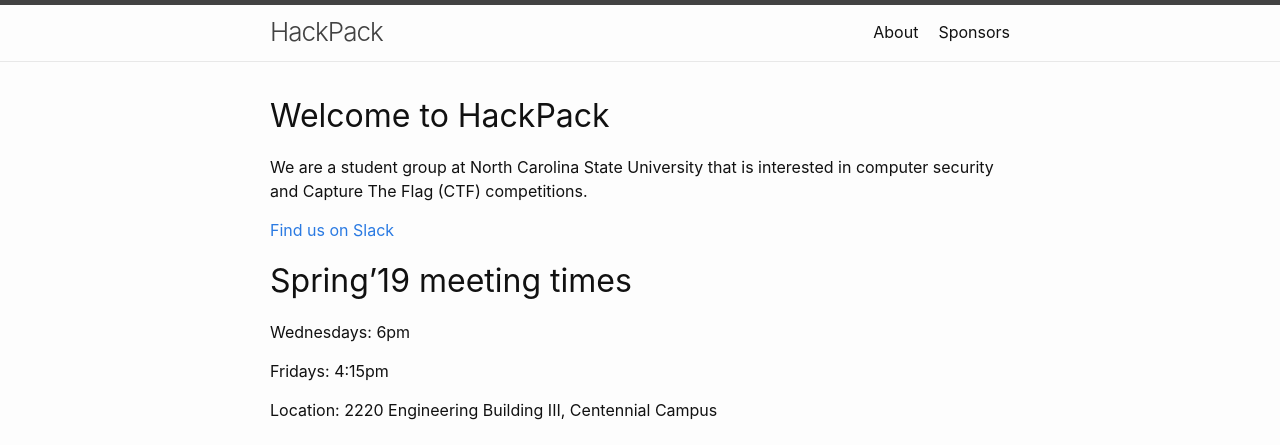
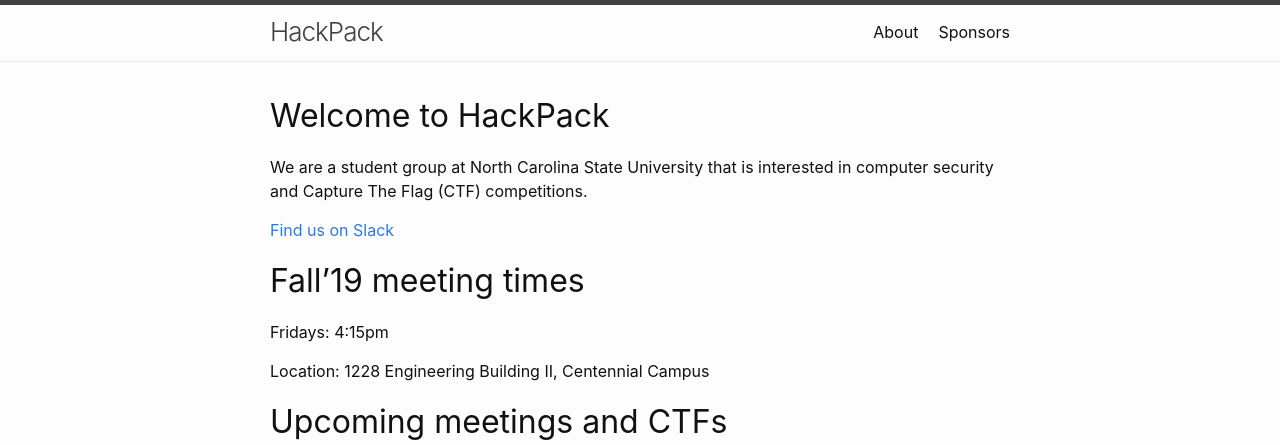
Before and after one commit to kapravel/hackpack-web, a Jekyll site: the page built from index.md, in a window 1280 px wide. Shown: the top 445 px of the page. Built offline with Jekyll 4.4.1, drawn with Linux system fonts in a browser that asks for light colours.

Commit message:
fall meeting times

```diff
--- a/index.md
+++ b/index.md
@@ -11,13 +11,11 @@ We are a student group at North Carolina State University that is interested in
 
 [Find us on Slack](https://ncsu-hackpack.slack.com/)
 
-# Spring'19 meeting times
-
-Wednesdays: 6pm
+# Fall'19 meeting times
 
 Fridays: 4:15pm
 
-Location: 2220 Engineering Building III, Centennial Campus
+Location: 1228 Engineering Building II, Centennial Campus
 
 # Upcoming meetings and CTFs
 
```
